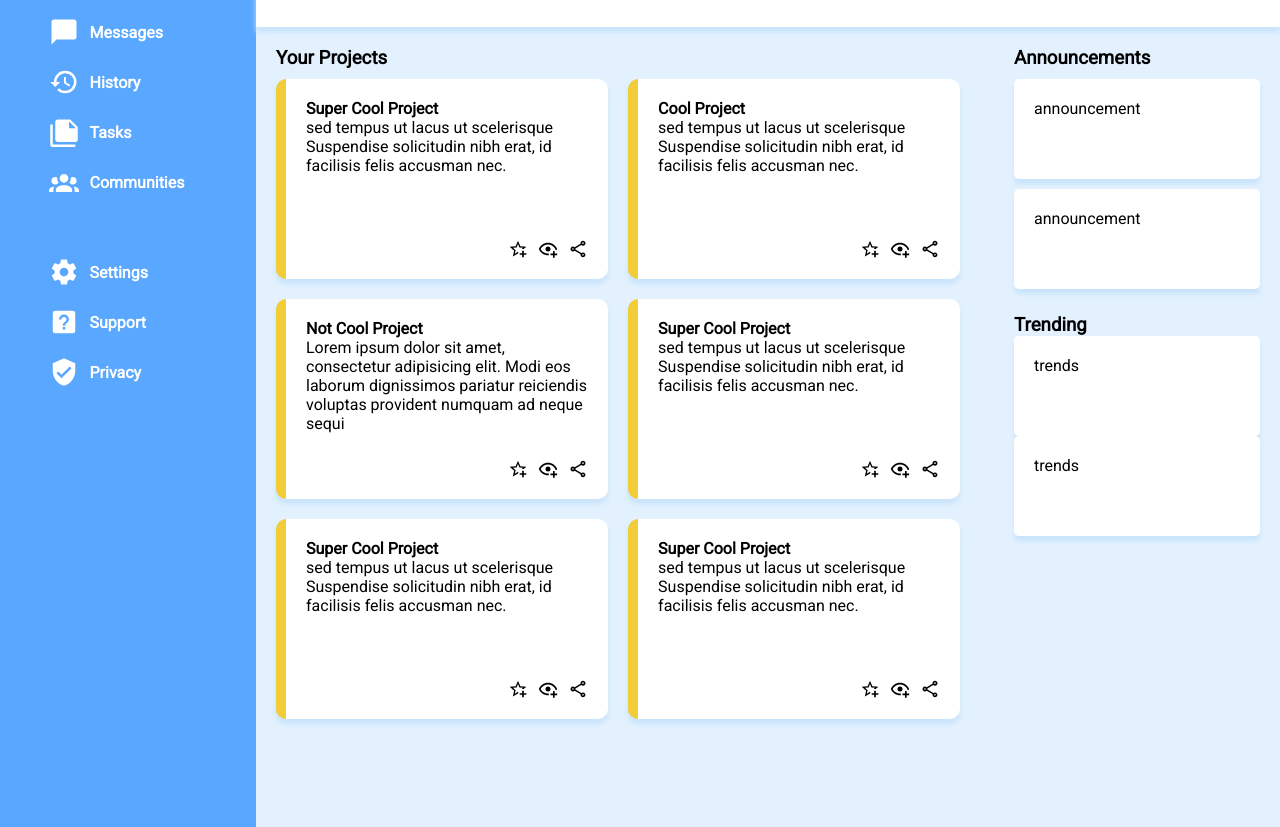
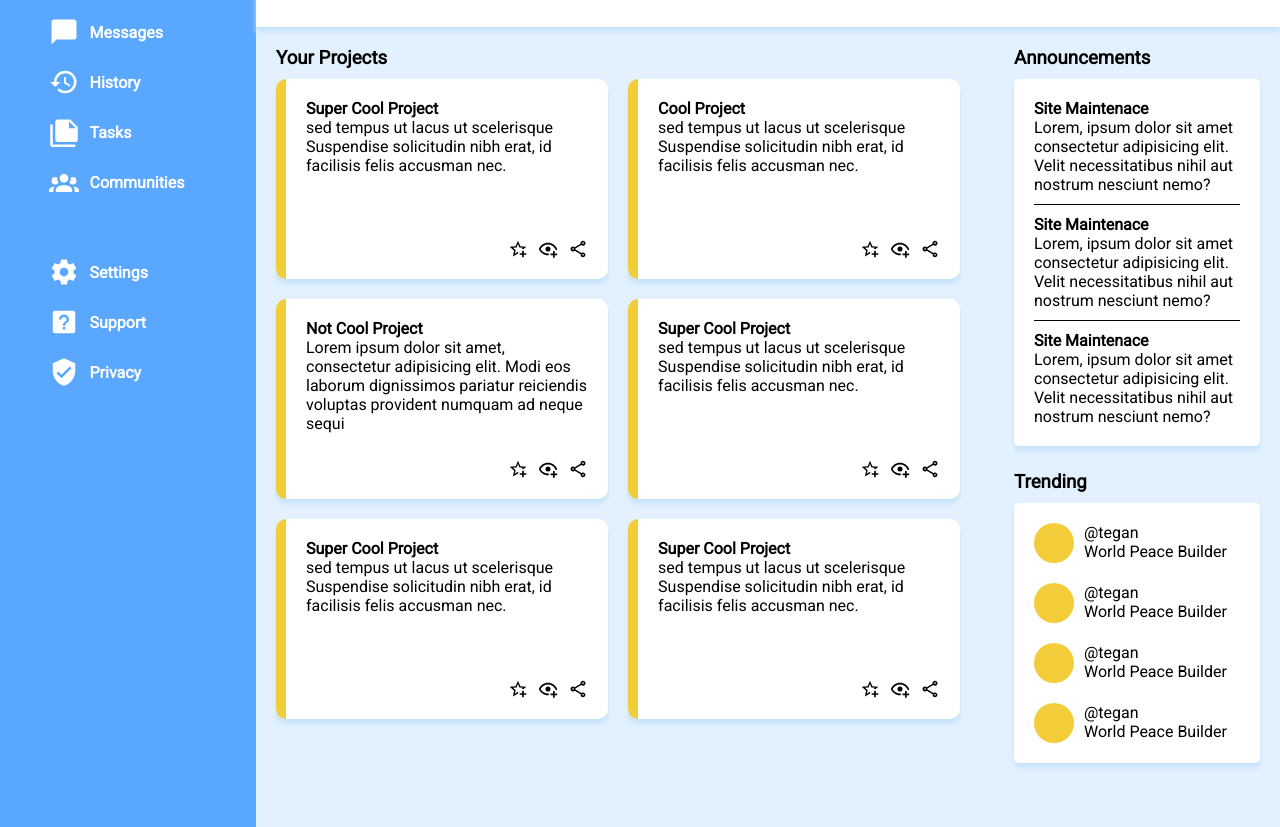
Before and after one commit to ProperPoe/odinDashboard.github.io, a plain HTML site: page index.html in a window 1280 px wide. Shown: the part 173-1000 px from the top of the page. Drawn offline with Linux system fonts and the light colour scheme.

Commit message:
Finished the right side of the projects container, and filled out the announcement and trending elements, to finish this assignment for the Odin Project

```diff
--- a/index.html
+++ b/index.html
@@ -4,7 +4,7 @@
     <meta charset="UTF-8">
     <meta name="viewport" content="width=device-width, initial-scale=1.0">
     <link rel="stylesheet" href="style.css">
-    <title>CSS</title>
+    <title>Admin Dashboard</title>
 </head>
 <body>
     <div class="dashboard-container">
@@ -172,19 +172,64 @@
                     <div class="announcements">
                         <h3>Announcements</h3>
                         <div class="announcement">
-                            <span>announcement</span>
-                        </div>
-                        <div class="announcement">
-                            <span>announcement</span>
+                            <div class="firstAnn">
+
+                                <p class="annTitle"><strong>Site Maintenace</strong></p>
+                                <p class="annBody">Lorem, ipsum dolor sit amet consectetur adipisicing elit. Velit necessitatibus nihil aut nostrum nesciunt nemo?</p>
+                            </div>
+                            <div class="afterFirstAnn">
+
+                                <p class="annTitle"><strong>Site Maintenace</strong></p>
+                                <p class="annBody">Lorem, ipsum dolor sit amet consectetur adipisicing elit. Velit necessitatibus nihil aut nostrum nesciunt nemo?</p>
+                            </div>
+                            <div class="afterFirstAnn">
+
+                                <p class="annTitle"><strong>Site Maintenace</strong></p>
+                                <p class="annBody">Lorem, ipsum dolor sit amet consectetur adipisicing elit. Velit necessitatibus nihil aut nostrum nesciunt nemo?</p>
+                            </div>
+
                         </div>
                     </div>
                     <div class="trending">
                         <h3>Trending</h3>
                         <div class="trend">
-                            <span>trends</span>
-                        </div>
-                        <div class="trend">
-                            <span>trends</span>
+                            <div class="trendUser">
+                                <div class="trendLogo"></div>
+                                <div>
+
+                                    <span>@tegan</span>
+                                    <p>World Peace Builder</p>
+                                </div>
+
+                            </div>
+                            <div class="trendUser">
+                                <div class="trendLogo"></div>
+                                <div>
+
+                                    <span>@tegan</span>
+                                    <p>World Peace Builder</p>
+                                </div>
+
+                            </div>
+                            <div class="trendUser">
+                                <div class="trendLogo"></div>
+                                <div>
+
+                                    <span>@tegan</span>
+                                    <p>World Peace Builder</p>
+                                </div>
+
+                            </div>
+                            <div class="trendUser">
+                                <div class="trendLogo"></div>
+                                <div>
+
+                                    <span>@tegan</span>
+                                    <p>World Peace Builder</p>
+                                </div>
+
+                            </div>
+
                         </div>
                     </div>
                 </div>
--- a/style.css
+++ b/style.css
@@ -258,14 +258,46 @@ button{
     border-radius: 5px;
     box-shadow: 0 5px 5px #c8e3fb;
     min-width: 100%;
-    height: 100px;
+    min-height: 100px;
     padding: 20px;
+    display: flex;
+    flex-direction: column;
+    gap: 10px;
+}
+
+.afterFirstAnn{
+    border-top: 1px solid black;
+    padding-top: 10px;
+}
+
+.project-container .trending{
+    display: flex;
+    flex-direction: column;
 }
 .projects-container .trending .trend{
     background-color: white;
     border-radius: 5px;
     box-shadow: 0 5px 5px #c8e3fb;
+    display: flex;
+    flex-direction: column;
+    gap: 20px;
+    margin-top: 10px;
     min-width: 100%;
-    height: 100px;
+    min-height: 100px;
     padding: 20px;
 }
+
+.trendLogo{
+    background-color: rgb(242, 205, 57);
+    display: flex;
+    justify-content: center;
+    align-items: center;
+    border-radius: 50px;
+    width: 40px;
+    height: 40px;
+}
+
+.trendUser{
+    display: flex;
+    gap: 10px;
+}
```
